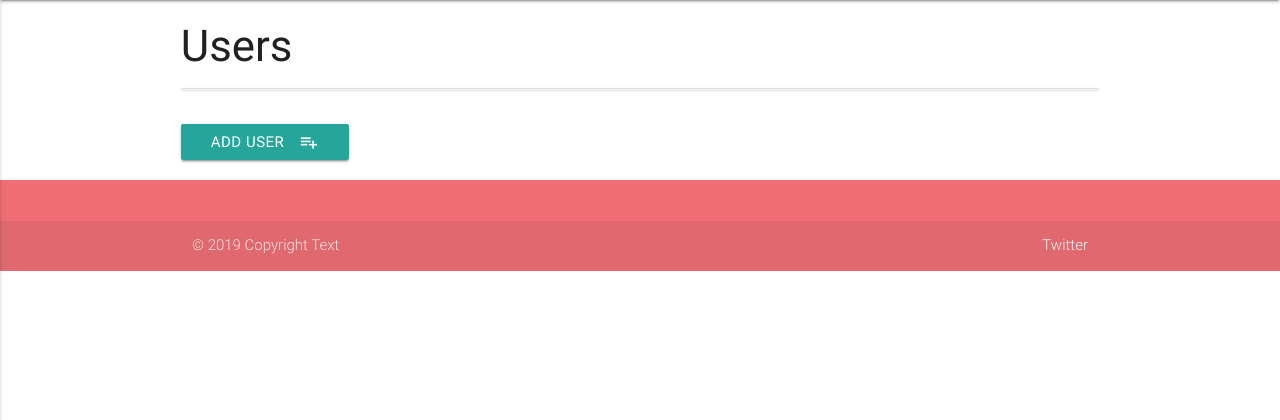
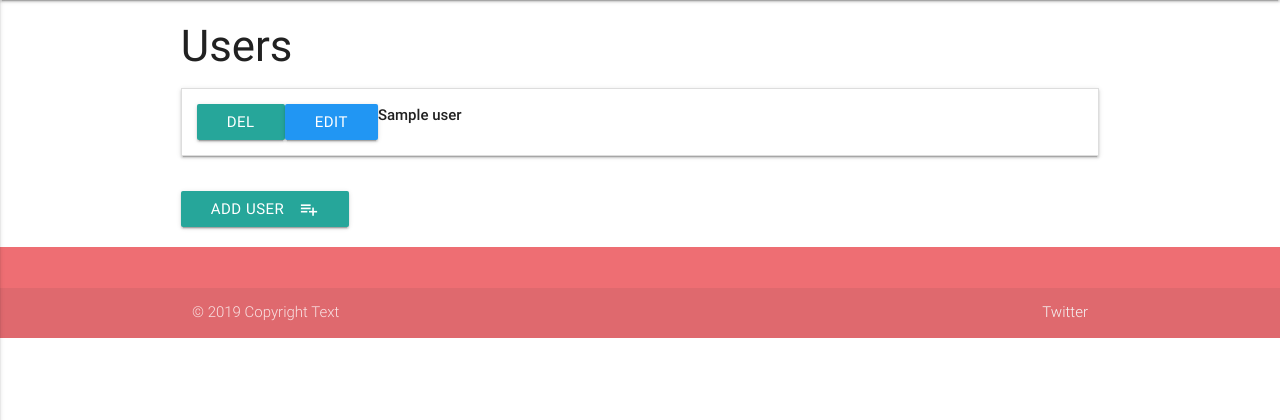
Before and after one commit to michaelhdev/project-3, a Flask app: page /get_users in a window 1280 px wide. Shown: the part 64-484 px from the top of the page. Run offline with Flask 2, Linux system fonts and the light colour scheme; a database or web service that is not in the repository returns one stand-in record (values such as "Sample title"); some libraries are stand-ins or nearby versions.

Commit message:
Fixed bug on users page

```diff
--- a/app.py
+++ b/app.py
@@ -92,16 +92,16 @@ def add_location():
 @app.route("/get_users")
 def get_users():
     return render_template("users.html",
-                           locations=mongo.db.locations.find())
+                           users=mongo.db.users.find())
 
 @app.route("/edit_user/<user_id>")
 def edit_user(user_id):
     return render_template("editUser.html",
-                           location=mongo.db.users.find_one(
+                           users=mongo.db.users.find_one(
                            {"_id": ObjectId(user_id)}))
 
 
-@app.route("/update_location/<location_id>", methods=["POST"])
+"""@app.route("/update_location/<location_id>", methods=["POST"])
 def update_location(location_id):
     mongo.db.locations.update(
         {"_id": ObjectId(location_id)},
@@ -122,7 +122,7 @@ def insert_location():
 
 @app.route("/add_location")
 def add_location():
-    return render_template("addLocation.html")
+    return render_template("addLocation.html")"""
 #############################################################
 
 @app.route("/login_page")
--- a/templates/users.html
+++ b/templates/users.html
@@ -7,7 +7,7 @@
         {% for user in users %}
         <li>
             <div class="collapsible-header">
-                <a href="{{url_for('delete_user', user_id=user._id)}}" class="waves-effect waves-light btn btn_small">Del</a>
+                <a href="#" class="waves-effect waves-light btn btn_small">Del</a>
                 <a href="{{url_for('edit_user', user_id=user._id)}}" class="waves-effect waves-light btn btn_small blue">Edit</a>
 
                 <div class="task_header">
@@ -20,7 +20,7 @@
     </ul>
 </div>
 <div class="row">
-    <a href="{{url_for('add_user')}}" class="waves-effect waves-light btn">
+    <a href="#" class="waves-effect waves-light btn">
         <i class="material-icons right">playlist_add</i>Add User
     </a>
 </div>
```
